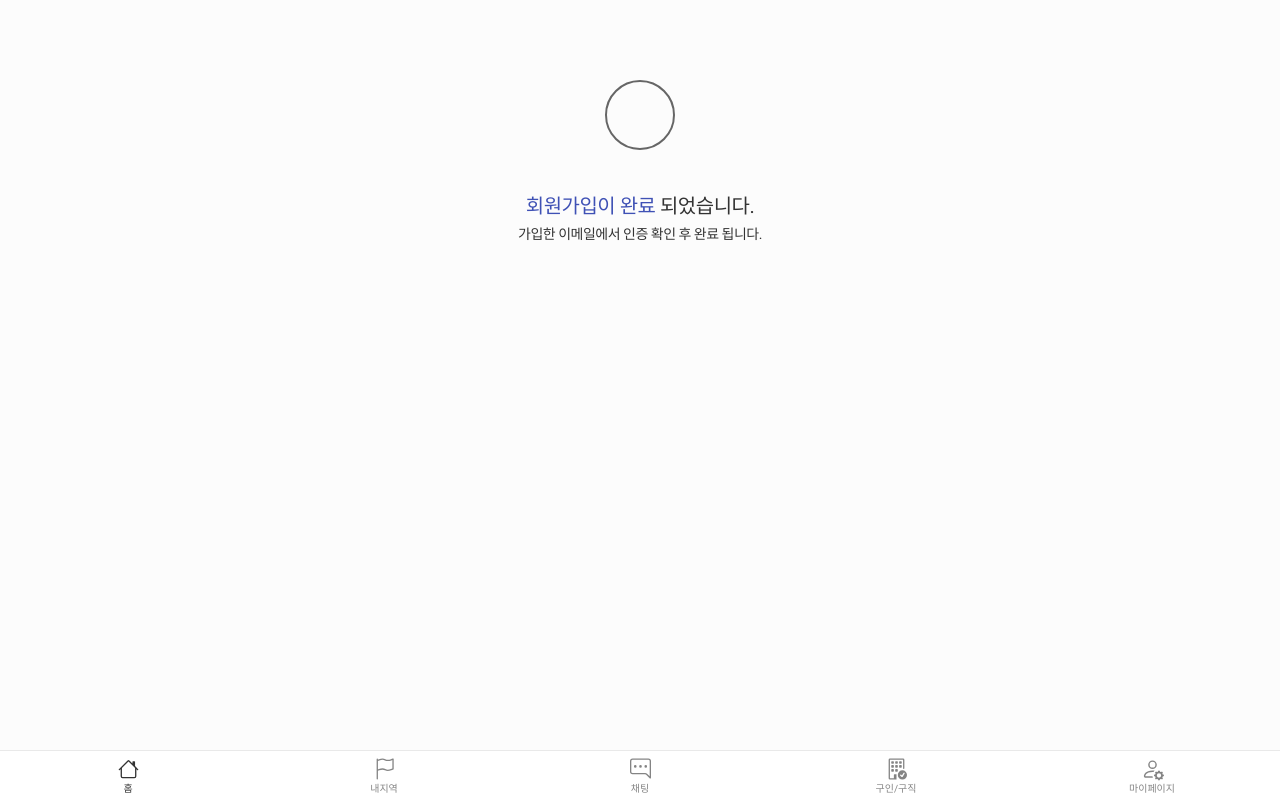
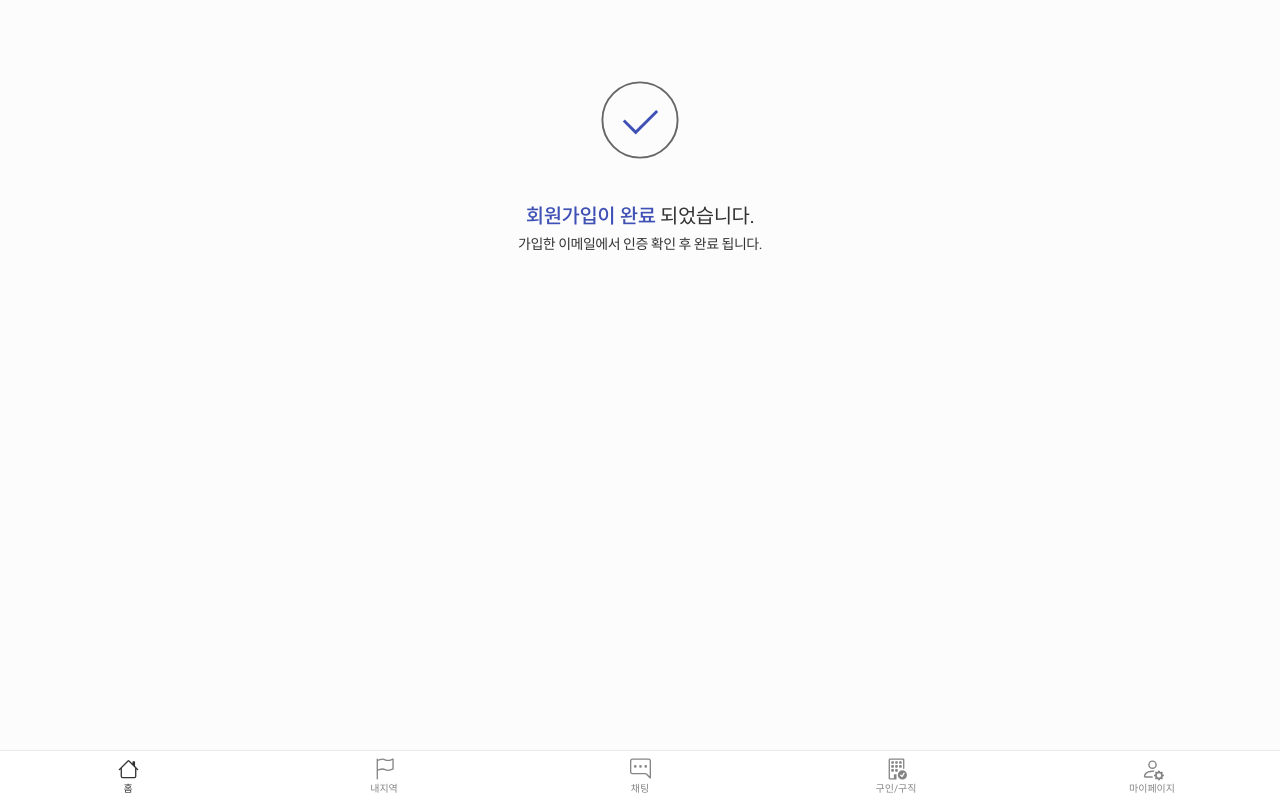
Before and after one commit to HyunsooZo/immilog-front, a Vue app: page /email-verification in a window 1280 px wide. Built offline with nearby package versions, Linux system fonts and the light colour scheme.

Commit message:
feat: email

```diff
--- a/src/assets/contents.css
+++ b/src/assets/contents.css
@@ -7,47 +7,84 @@
 background: rgb(63,81,181);
 background: linear-gradient(45deg, rgba(63,81,181,1) 0%, rgba(0,188,212,1) 100%);
 */
-/* document.querySelector('path').getTotalLength(); */
-.svg--circle {
-    width: 100px;
-    height: 100px;
+.svg--item-wrap {
+    position: relative;
+    width: 80px;
+    height: 80px;
+}
+.svg--item-wrap svg {
+    position: absolute;
+    top: 0;
+    left: 0;
+    width: 100%;
+    height: 100%;
+    fill: transparent;
+    stroke-width: 6;
+}
+/* viewBox="min-x, min-y, width, height" */
+/* document.querySelector('.svg--*** path').getTotalLength(); */
+.svg--item-wrap .svg--circle {
     stroke-dasharray: 497px;/* path 전체 길이 값 :여러 값을 적으면 점선 */
     stroke-dashoffset: 100;/* path의 시작점 */
     transform: rotate(-90deg);/* 시작지점 */
-    animation: mvCircle 5s linear infinite;/* alternate */
-    fill: #fff;
+    animation: mvCircle 3s linear infinite;/* alternate */
+    animation-fill-mode: forwards;
+    stroke: #666;
+    stroke-width: 4;
 }
 @keyframes mvCircle {
     0%   {stroke-dashoffset: 497px;}
-    50%  {stroke-dashoffset: 0;}
-    100% {stroke-dashoffset: -497px;}
+    /* 50%  {stroke-dashoffset: 0;} */
+    /* 100% {stroke-dashoffset: -497px;} */
+    33%  {stroke-dashoffset: 0;}
+    100% {stroke-dashoffset: 0;}
+}
+.svg--item-wrap .svg--check {
+    stroke: #3f51b5;
+}
+.svg--item-wrap .svg--error {
+    stroke: #ed1651;
+}
+.svg--item-wrap .svg--warning {
+    stroke: #00bcd4;
+}
+.svg--item-wrap .svg--check,
+.svg--item-wrap .svg--error,
+.svg--item-wrap .svg--warning {
+    stroke-dasharray: 150px;/* path 전체 길이 값 :여러 값이면 점선 */
+    stroke-dashoffset: 100;/* path의 시작점 */
+    animation: mvCheck 3s linear infinite;/* infinite */
+    animation-fill-mode: forwards;
+}
+@keyframes mvCheck {
+    0%   {stroke-dashoffset: 150px;}
+    33%  {stroke-dashoffset: 150px;}
+    67%  {stroke-dashoffset: 0;}
+    100% {stroke-dashoffset: 0;}
 }
 .svg--logo {
-    font-family: 'roboto';
-    font-size: 100px;
+    font-family: 'Leckerli One', 'roboto';
+    font-size: 40px;
     font-weight: 500;
     width: 100%;
     height: 100%;
-    animation: logoStroke 5s linear infinite;
+    animation: textStroke 5s linear infinite;
+    animation-fill-mode: forwards;
     fill: rgba(63, 81, 181, 1);
 }
-@keyframes logoStroke {
+@keyframes textStroke {
   0% {
-    stroke-dashoffset: 25%;
+    stroke-dashoffset: 25%;/* path의 시작점 */
     stroke-dasharray: 0 50%;/* 점선사이 공간의 길이 */
     fill: rgba(63, 81, 181, 0);
     stroke: rgba(63, 81, 181, 1);
     stroke-width: 2;
   }
-  40% {
-    fill: rgba(63, 81, 181, 0);
-    stroke: rgba(63, 81, 181, 1);
-  }
   60% {
     fill: rgba(63, 81, 181, 0);
     stroke: rgba(63, 81, 181, 1);
   }
-  80% {
+  100% {
     stroke-dashoffset: -25%;
     stroke-dasharray: 50% 0;
     fill: rgba(63, 81, 181, 1);
@@ -207,23 +244,22 @@ background: linear-gradient(45deg, rgba(63,81,181,1) 0%, rgba(0,188,212,1) 100%)
 .msg-wrap .item__icon {
     display: inline-block;
     margin: 0 auto 4rem;
-    width: 70px;
-    height: 70px;
-    border-radius: 50%;
-    border: 2px solid #666;
 }
-.msg-wrap .item__icon.item__icon--check {
-    background: url("@/assets/images/icon-check.gif") no-repeat 50% center / 100% auto;
+.msg-wrap .item__icon .svg--item-wrap [class^=svg--] {
+    display: none;
 }
-.msg-wrap .item__icon.item__icon--error {
-    background: url("@/assets/images/icon-error.gif") no-repeat 50% center / 100% auto;
-}
-.msg-wrap .item__icon.item__icon--warning {
-    background: url("@/assets/images/icon-warning.gif") no-repeat 50% center / 100% auto;
+.msg-wrap .item__icon .svg--item-wrap .svg--circle,
+.msg-wrap .item__icon.item__icon--check .svg--item-wrap .svg--check,
+.msg-wrap .item__icon.item__icon--error .svg--item-wrap .svg--error,
+.msg-wrap .item__icon.item__icon--warning .svg--item-wrap .svg--warning {
+    display: block;
 }
 .msg-wrap .item__msg {
     font-size: 2rem;
     color: #333;
+}
+.msg-wrap .item__msg em {
+    font-weight: 500;
 }
 .msg-wrap .item__icon--check + .item__msg em {
     color: #3f51b5;
--- a/src/components/layouts/TheFooter.vue
+++ b/src/components/layouts/TheFooter.vue
@@ -6,7 +6,7 @@
 			<li v-for="(item, index) in menuItems" :key="index" class="util__item">
 				<button type="button" :class="{ active: activeItem === index, [item.styleClass]: true }"
 					@click="onMenuItemClick(index)">
-					<svg xmlns="http://www.w3.org/2000/svg" :width="16" :height="16" :viewBox="item.viewBox" aria-hidden="true">
+					<svg :width="16" :height="16" :viewBox="item.viewBox" aria-hidden="true">
 						<path v-for="(path, pathIndex) in item.paths" :key="pathIndex" :d="path" />
 					</svg>
 					<span>{{ item.label }}</span>
--- a/src/html/login.html
+++ b/src/html/login.html
@@ -37,7 +37,7 @@
 		<svg class="svg--logo" viewBox="0 0 1000 300">
 			<text x="50%" y="50%" dy="40px" text-anchor="middle">KoMeet</text>
 		</svg>
-		<svg class="svg--circle" viewBox="0 0 168 168" xmlns="http://www.w3.org/2000/svg">
+		<svg class="svg--circle" viewBox="0 0 168 168">
 			<path
 				d="M163 84C163 127.63 127.63 163 84 163C40.3695 163 5 127.63 5 84C5 40.3695 40.3695 5 84 5C127.63 5 163 40.3695 163 84Z"
 				stroke="#666" stroke-width="4" />
@@ -152,7 +152,7 @@
 							<div class="input__file">
 								<input type="file" id="file-upload" class="input__element">
 								<label for="file-upload" class="button button--primary" role="button">
-									<svg xmlns="http://www.w3.org/2000/svg" width="18" height="18" fill="currentColor" class="bi bi-person-plus" viewBox="0 0 16 16">
+									<svg width="18" height="18" viewBox="0 0 16 16">
 										<path d="M6 8a3 3 0 1 0 0-6 3 3 0 0 0 0 6zm2-3a2 2 0 1 1-4 0 2 2 0 0 1 4 0zm4 8c0 1-1 1-1 1H1s-1 0-1-1 1-4 6-4 6 3 6 4zm-1-.004c-.001-.246-.154-.986-.832-1.664C9.516 10.68 8.289 10 6 10c-2.29 0-3.516.68-4.168 1.332-.678.678-.83 1.418-.832 1.664h10z"/>
 										<path fill-rule="evenodd" d="M13.5 5a.5.5 0 0 1 .5.5V7h1.5a.5.5 0 0 1 0 1H14v1.5a.5.5 0 0 1-1 0V8h-1.5a.5.5 0 0 1 0-1H13V5.5a.5.5 0 0 1 .5-.5z"/>
 									</svg>
--- a/src/views/EmailVerificationView.vue
+++ b/src/views/EmailVerificationView.vue
@@ -1,19 +1,29 @@
 <template>
 	<div class="content">
 		<div class="msg-wrap">
-			<i class="item__icon item__icon--check"></i>
+			<i class="item__icon item__icon--check">
+				<!-- //완료 .item__icon--check / 취소 .item__icon--error / 알림 .item__icon--warning -->
+				<div class="svg--item-wrap">
+					<svg class="svg--circle" viewBox="0 0 168 168">
+						<path
+							d="M163 84C163 127.63 127.63 163 84 163C40.3695 163 5 127.63 5 84C5 40.3695 40.3695 5 84 5C127.63 5 163 40.3695 163 84Z" />
+					</svg>
+					<svg class="svg--check" viewBox="0 0 168 168">
+						<path d="M50 85 75 110 120 65" />
+					</svg>
+					<svg class="svg--error" viewBox="0 0 168 168">
+						<path d="M55 55 113 113" />
+						<path d="M113 55 55 113" />
+					</svg>
+					<svg class="svg--warning" viewBox="0 0 168 168">
+						<path d="M84 50 84 100" />
+						<path d="M84 110 84 118" />
+					</svg>
+				</div>
+			</i>
 			<p class="item__msg"><em>회원가입이 완료</em> 되었습니다.</p>
 			<p class="item__description">가입한 이메일에서 인증 확인 후 완료 됩니다.</p>
 		</div>
-		<!-- test -->
-		<!-- <svg class="svg--logo" viewBox="0 0 1000 300">
-			<text x="50%" y="50%" dy="40px" text-anchor="middle">KoMeet</text>
-		</svg>
-		<svg class="svg--circle" viewBox="0 0 168 168" xmlns="http://www.w3.org/2000/svg">
-			<path
-				d="M163 84C163 127.63 127.63 163 84 163C40.3695 163 5 127.63 5 84C5 40.3695 40.3695 5 84 5C127.63 5 163 40.3695 163 84Z"
-				stroke="#666" stroke-width="4" />
-		</svg> -->
 
 	</div>
 </template>
```
Also changed, not shown: src/views/SignUpView.vue (+24 -111 lines).
